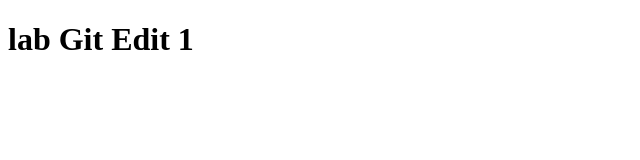
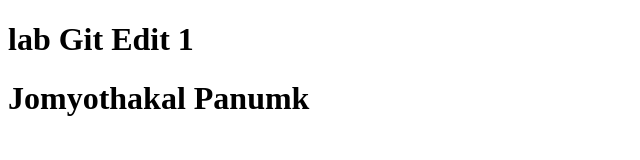
Before and after one commit to Jommych/Lab03, a plain HTML site: page index.html in a window 1280 px wide. Shown: the whole page, without its empty margins (0-640 px from the left). Drawn offline with Linux system fonts and the light colour scheme.

Commit message:
Update index.html

```diff
--- a/index.html
+++ b/index.html
@@ -8,6 +8,6 @@
 </head>
 <body>
     <h1>lab Git Edit 1</h1>
-
+    <h1>Jomyothakal  Panumk</h1>
 </body>
 </html>
```
